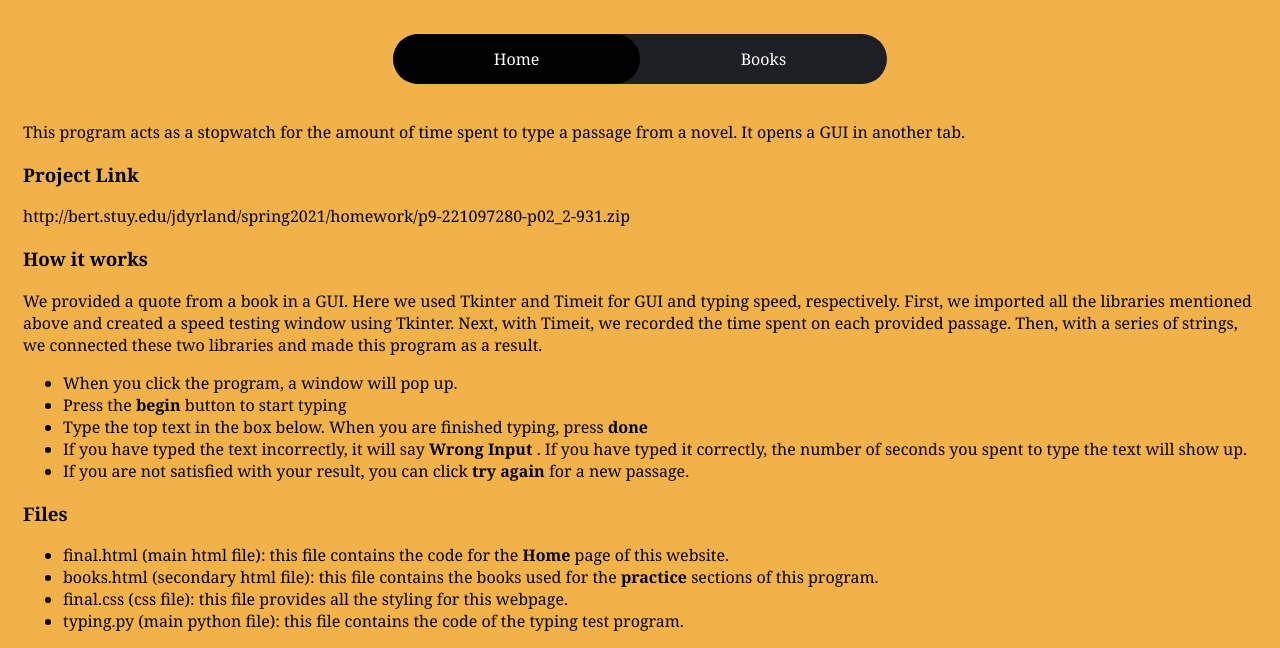
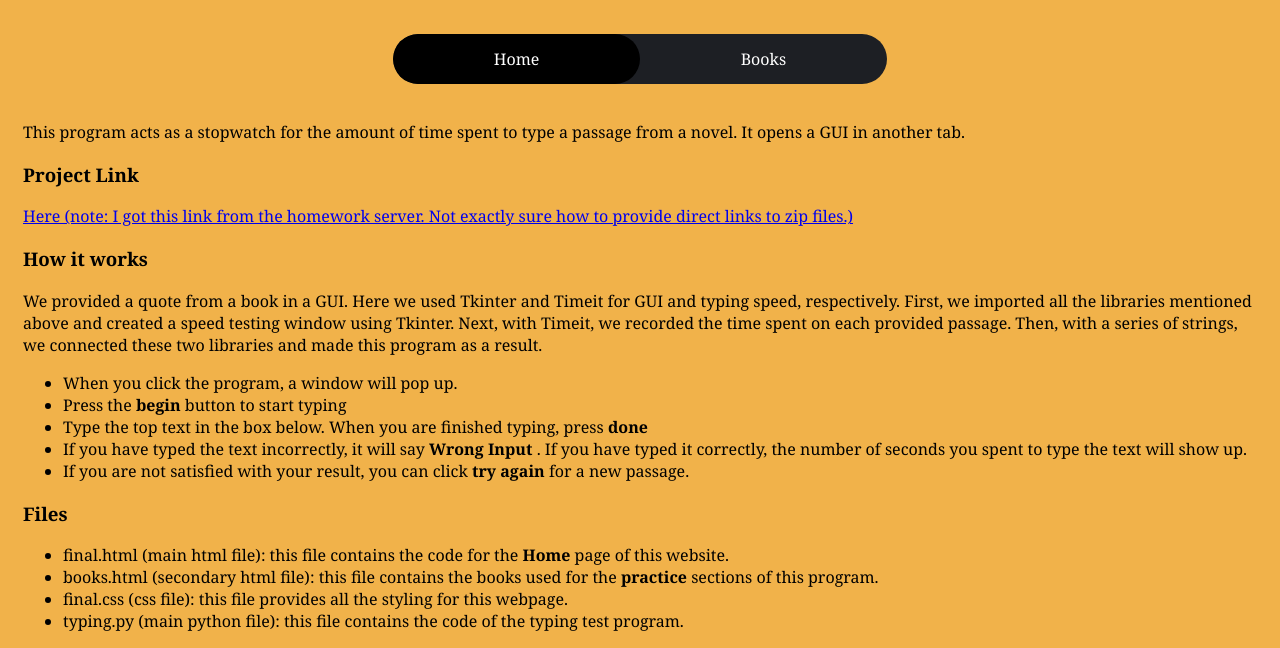
Before and after one commit to christina-pan/web, a plain HTML site: page final.html in a window 1280 px wide. Shown: the part 123-771 px from the top of the page. Drawn offline with Linux system fonts and the light colour scheme.

Commit message:
Update final.html

```diff
--- a/final.html
+++ b/final.html
@@ -23,7 +23,7 @@
       <p>This program acts as a stopwatch for the amount of time spent to type a passage from a novel. It opens a GUI in another tab.</p>
 
           <h3>Project Link </h3>
-        <p> http://bert.stuy.edu/jdyrland/spring2021/homework/p9-221097280-p02_2-931.zip </p>
+        <p> <a href = "http://bert.stuy.edu/jdyrland/spring2021/homework/p9-221097280-p02_2-931.zip"> Here (note: I got this link from the homework server. Not exactly sure how to provide direct links to zip files.) </a> </p>
         </u1>
     </div>
 </html>
```
